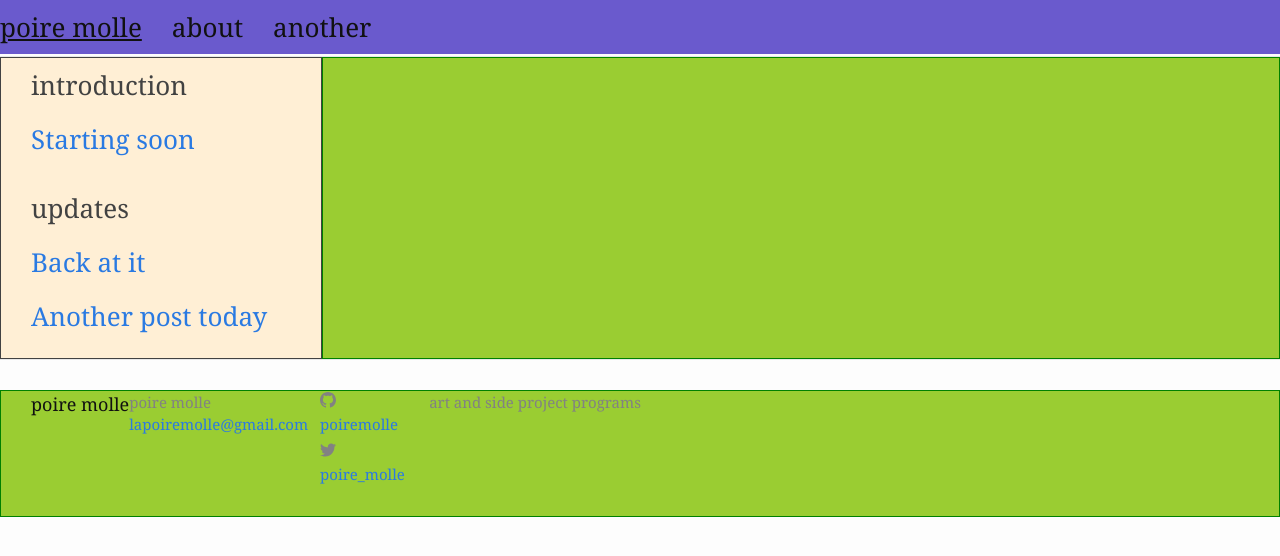
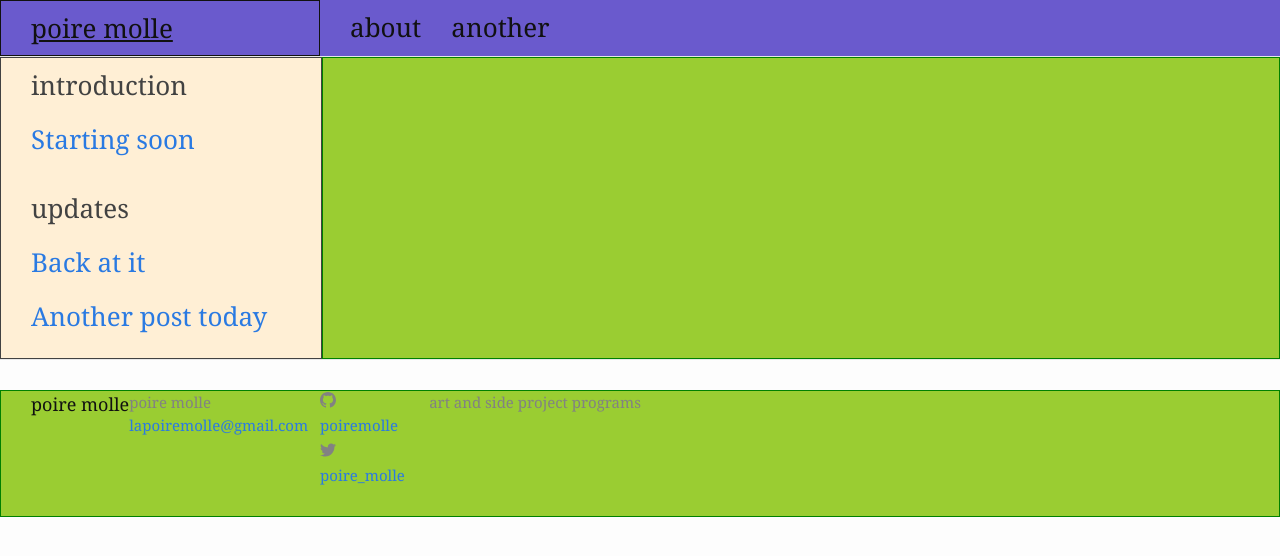
Before and after one commit to poiremolle/blog, a Jekyll site: the page built from index.md, in a window 1280 px wide. Shown: the top 556 px of the page. Built offline with Jekyll 4.4.1, drawn with Linux system fonts in a browser that asks for light colours.

Commit message:
including padding in the flex box size

```diff
--- a/_sass/minima/_layout.scss
+++ b/_sass/minima/_layout.scss
@@ -25,6 +25,10 @@
 
 .site-title {
   @include shared-title-styles;
+  flex: 0 0 25%;
+  padding-left: $spacing-unit;
+  box-sizing: border-box;
+  border: 1px solid;
 }
 
 /**
```
